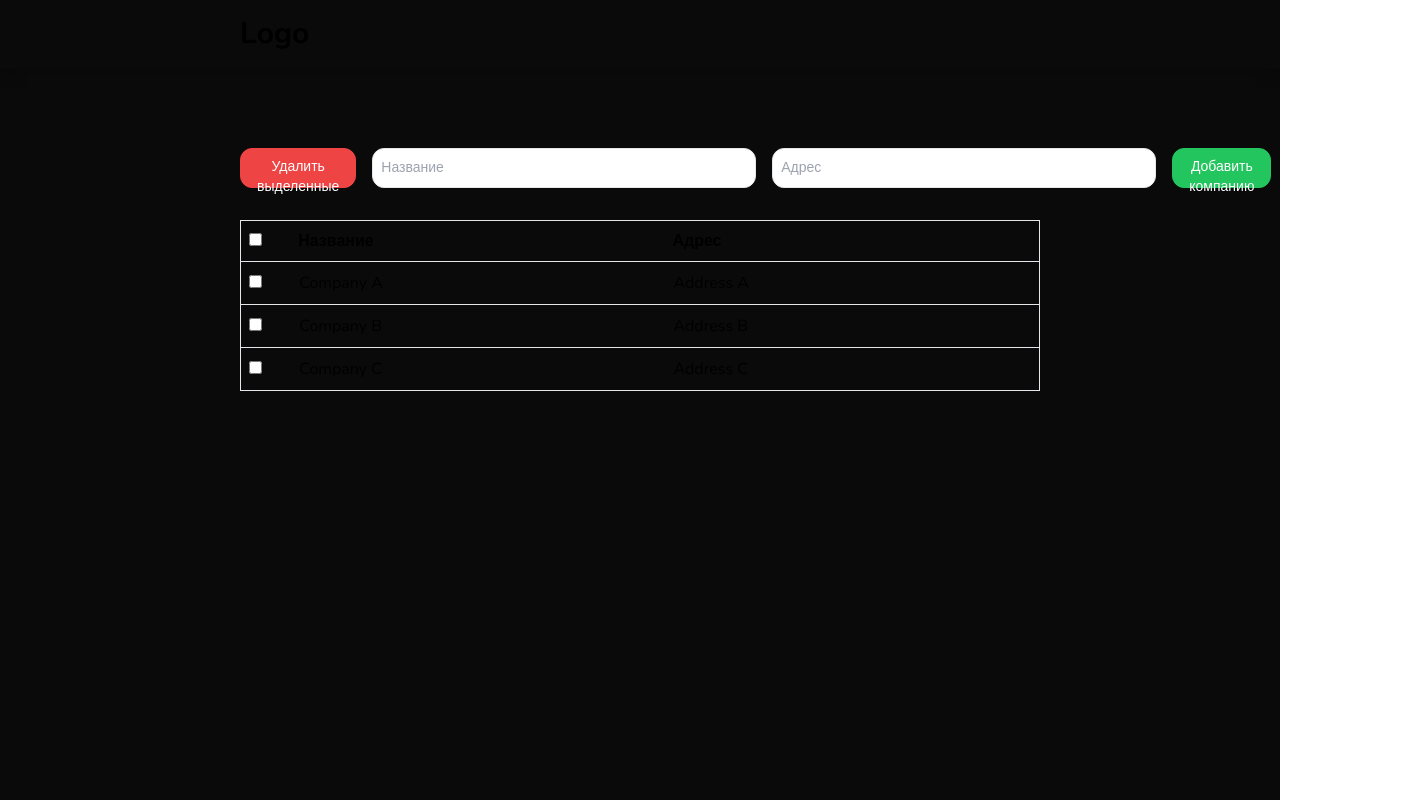
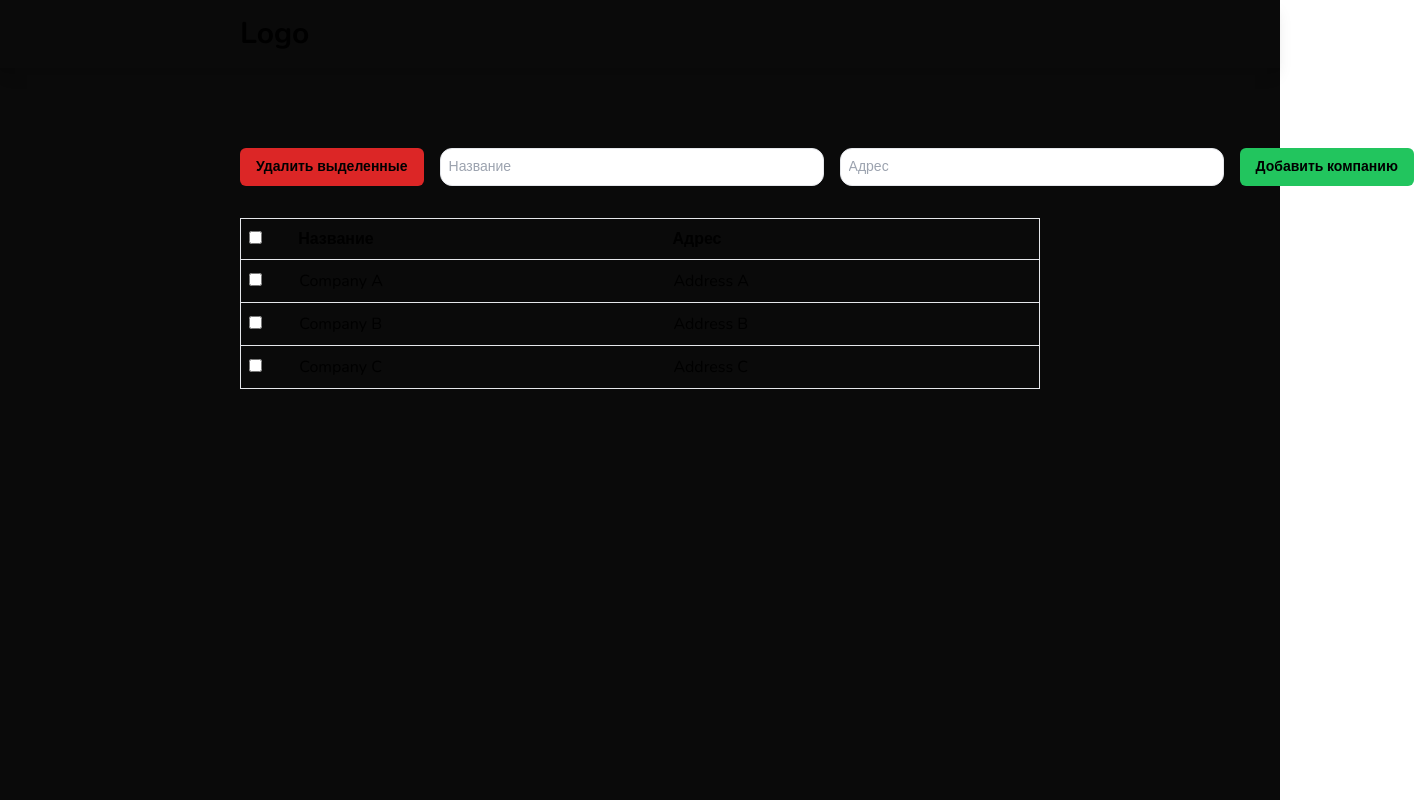
Before and after one commit to ARXXIII/adept-frontend-test, a React (Vite) app: page / in a window 1280 px wide. Shown: the whole page, 1414 px wide, since content can reach past the window. Built offline with nearby package versions, Linux system fonts and the light colour scheme.

Commit message:
Change border-radius, font-weight, bg-colors Add variable classNames

```diff
--- a/src/components/button.tsx
+++ b/src/components/button.tsx
@@ -4,17 +4,19 @@ type ButtonProps = {
     children: React.ReactNode
     type?: 'button' | 'submit'
     variant?: 'delete' | 'add'
+    className?: string
     onClick?: () => void
 }
 
-export const Button = ({ children, type, variant, onClick }: ButtonProps) => {
+export const Button = ({ children, type, variant, className, onClick }: ButtonProps) => {
     return (
         <button
             type={type || 'button'}
             onClick={onClick}
-            className={clsx("px-4 py-2 h-10 text-center text-sm hover:text-white border rounded-xl transition-all",
-                variant === 'add' && 'text-white border-green-500 bg-green-500',
-                variant === 'delete' && 'text-white border-red-500 bg-red-500'
+            className={clsx("px-4 py-2 text-center text-sm rounded-md shrink-0 transition-colors",
+                variant === 'add' && ' font-semibold bg-green-500 hover:bg-green-400',
+                variant === 'delete' && 'font-semibold bg-red-600 hover:bg-red-500',
+                className && className
             )}
         >
             {children}
```
